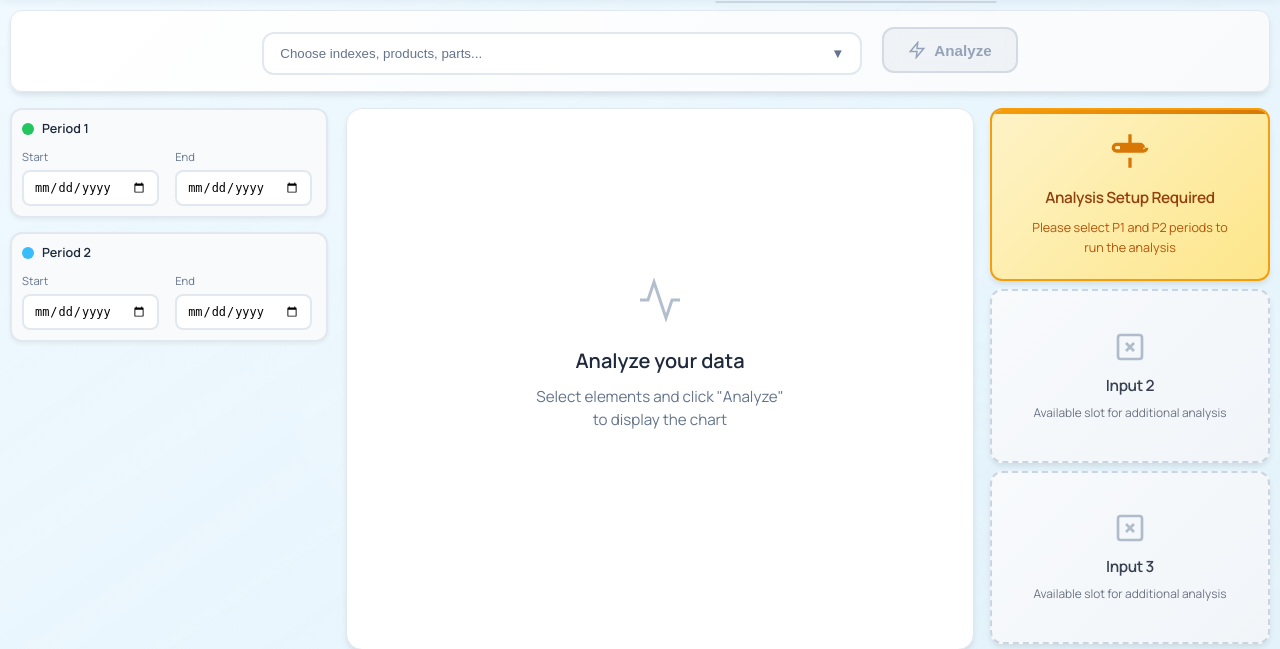
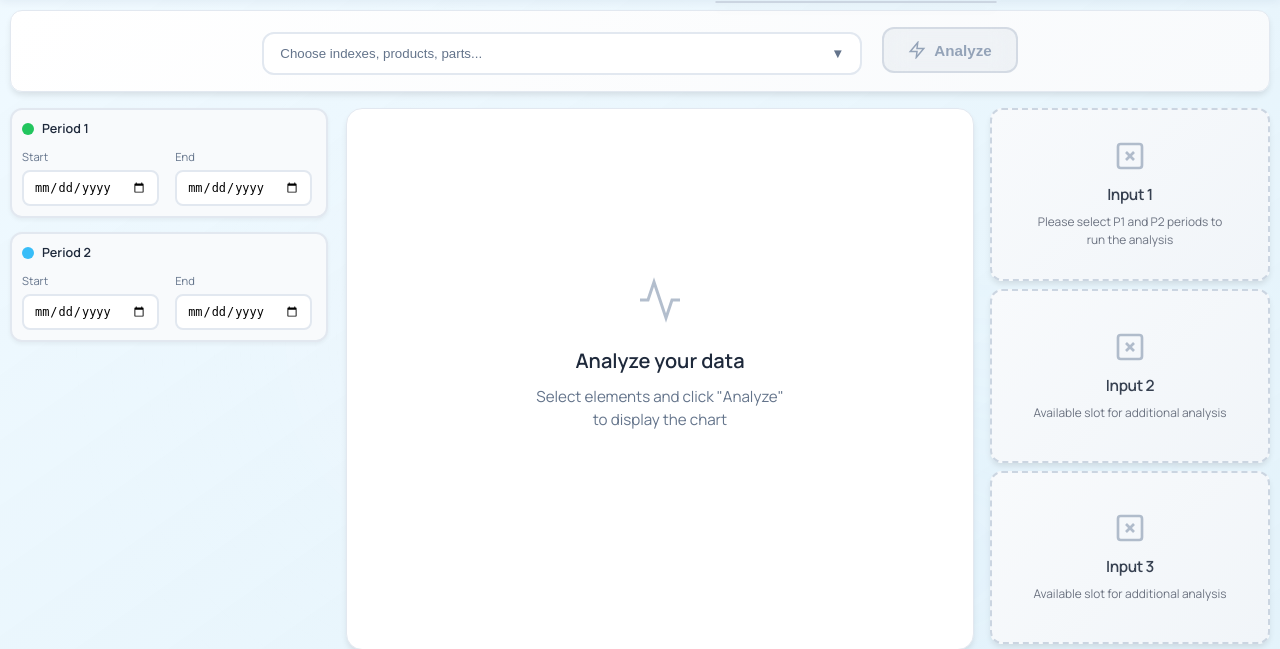
Before and after one commit to utis82/Index-tracker, a Django app: page /index-viewer/ in a window 1280 px wide. Shown: the part 49-698 px from the top of the page. Run offline with Django 5.2, Linux system fonts and the light colour scheme; the visitor is signed in with stand-in values (Sample User, id 1); data that the repository does not hold is empty; some libraries are stand-ins or nearby versions.

Commit message:
couleur text corrigée

```diff
--- a/main/templates/index_viewer.html
+++ b/main/templates/index_viewer.html
@@ -439,8 +439,8 @@
 
     /* Card avec message pour périodes manquantes */
     .metric-card.no-periods {
-        background: linear-gradient(135deg, #fef3c7 0%, #fde68a 100%);
-        border: 2px solid #f59e0b;
+        background: linear-gradient(135deg, #f8fafc 0%, #f1f5f9 100%);
+        border: 2px solid #f1f5f9;
         display: flex;
         align-items: center;
         justify-content: center;
@@ -487,7 +487,7 @@
 
     .no-periods-subtitle {
         font-size: 0.9em;
-        color: #b45309;
+        color: #1e293b;
         line-height: 1.6;
         font-weight: 500;
     }
@@ -845,17 +845,19 @@
 
             {% if not start_a or not end_a or not start_b or not end_b %}
                 <!-- Si les périodes ne sont pas définies, première card avec le message -->
-                <div class="metric-card no-periods">
-                    <div class="no-periods-content">
-                        <div class="no-periods-icon">
-                            <svg width="40" height="40" viewBox="0 0 24 24" fill="none" stroke="currentColor" stroke-width="2">
-                                <path d="M12 2v6m0 8v6m8-12H6m16 0a2 2 0 01-2 2H4a2 2 0 01-2-2m18 0a2 2 0 00-2-2H4a2 2 0 00-2 2"/>
-                            </svg>
-                        </div>
-                        <div class="no-periods-title">Analysis Setup Required</div>
-                        <div class="no-periods-subtitle">Please select P1 and P2 periods to run the analysis</div>
+            <div class="metric-card empty">
+                <div class="empty-card-content">
+                    <div class="empty-card-icon">
+                        <svg width="32" height="32" viewBox="0 0 24 24" fill="none" stroke="currentColor" stroke-width="2">
+                            <rect x="3" y="3" width="18" height="18" rx="2" ry="2"/>
+                            <line x1="9" y1="9" x2="15" y2="15"/>
+                            <line x1="15" y1="9" x2="9" y2="15"/>
+                        </svg>
                     </div>
+                    <div class="empty-card-title">Input 1</div>
+                    <div class="empty-card-subtitle">Please select P1 and P2 periods to run the analysis</div>
                 </div>
+            </div>
 
                 <!-- Cards vides pour Input 2 et Input 3 -->
                 <div class="metric-card empty">
```
